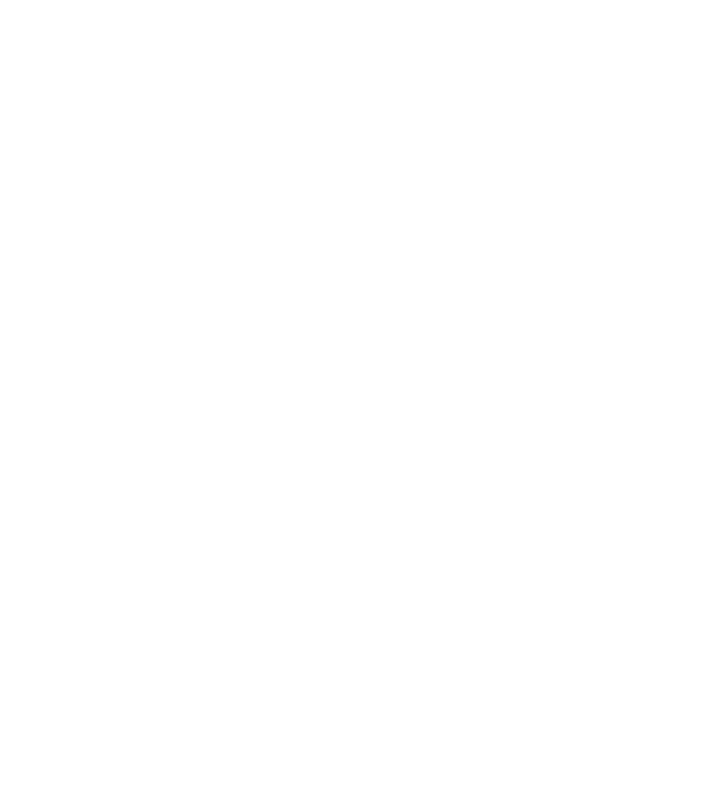
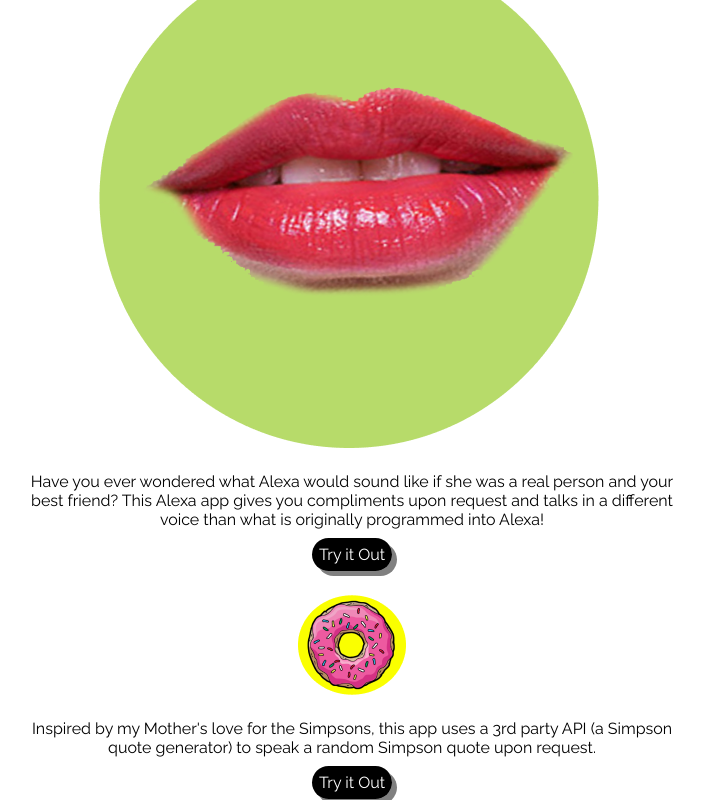
Before and after one commit to dannertech/final-website, a React (Create React App) app: page /Alexa in a window 1280 px wide. Shown: the part 931-1731 px from the top of the page, without its empty margins (288-992 px from the left). Before the commit the page ends 883 px from the top, so only its background shows below. Built offline with nearby package versions, Linux system fonts and the light colour scheme.

Commit message:
finished styling Alexa page

```diff
--- a/src/Pages/Alexa.js
+++ b/src/Pages/Alexa.js
@@ -39,8 +39,6 @@
         return(
             <div>
                 <NavigationBar />
-                <p>You're at the Alexa page</p>
-
                     <StyledHeader>Alexa Apps</StyledHeader>
                 <StyledProjectCard>
                     <div>
@@ -69,6 +67,24 @@
                 <StyledLinkButton href="https://www.amazon.com/gp/product/B07L4FLFW6?ie=UTF8&ref-suffix=ss_rw">Try it Out</StyledLinkButton>
                 </div>
               </StyledProjectCard>
+              <StyledProjectCard>
+                    <div>
+                <img src={MyBestFriend} alt="Image of lips against a green background"></img>
+                <p>Have you ever wondered what Alexa would sound like if she was a real person and your best friend? This Alexa app gives you compliments upon request and talks in a different voice than what is originally programmed into Alexa!</p>
+                </div>
+                <div>
+                <StyledLinkButton href="https://www.amazon.com/Danner-Op-LLC-Best-Friend/dp/B07N8224W3/ref=sr_1_2?s=digital-skills&ie=UTF8&qid=1549259480&sr=1-2&keywords=my+best+friend+alexa">Try it Out</StyledLinkButton>
+                </div>
+              </StyledProjectCard>
+              <StyledProjectCard>
+                    <div>
+                <img src={SimpsonSpeak} alt="Image of a donut with sprinkles"></img>
+                <p>Inspired by my Mother's love for the Simpsons, this app uses a 3rd party API (a Simpson quote generator) to speak a random Simpson quote upon request.</p>
+                </div>
+                <div>
+                <StyledLinkButton href="https://www.amazon.com/Danner-Op-LLC-SimpsonsSpeak/dp/B07L3QSPRW/ref=sr_1_1?s=digital-skills&ie=UTF8&qid=1549259658&sr=1-1&keywords=simpson+speak+alexa">Try it Out</StyledLinkButton>
+                </div>
+              </StyledProjectCard>
             </div>
         )
     }
```
